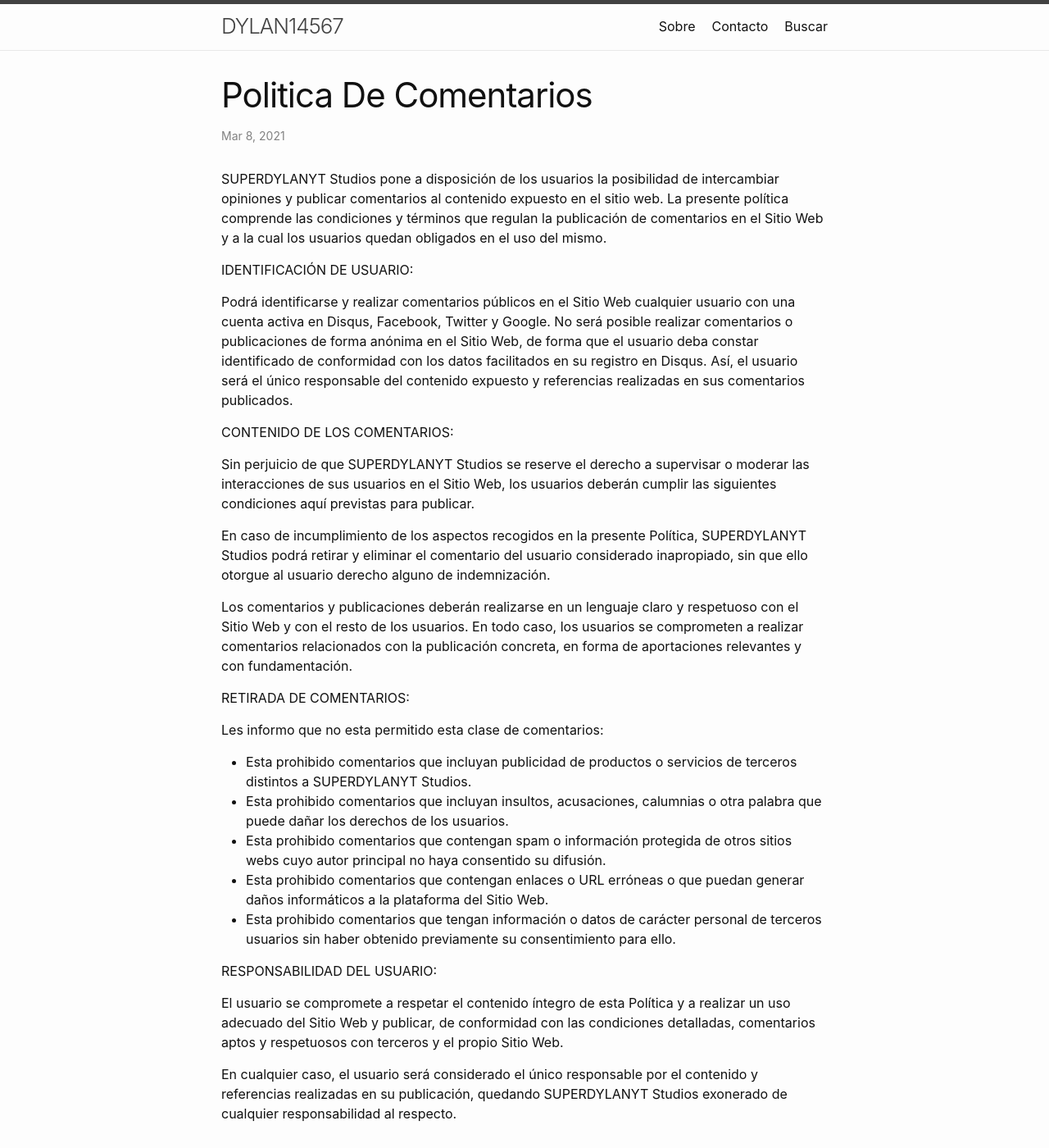
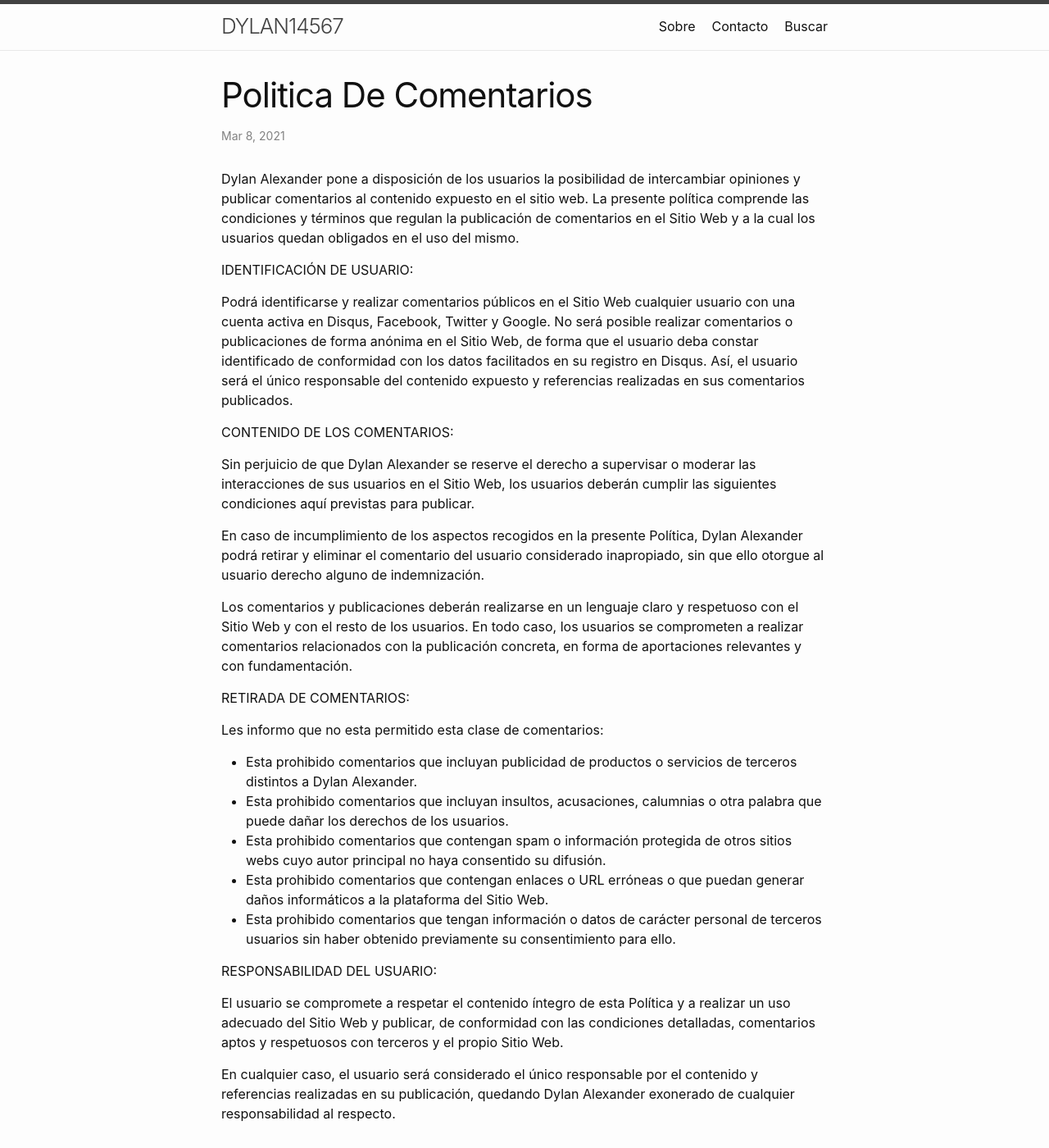
Before and after one commit to dylanmeca/dylanmeca.github.io, a Jekyll site: the page built from _posts/2021-03-08-politica-de-comentarios.md, in a window 1280 px wide and 1400 px high. Shown: the whole window at 82% size. Built offline with Jekyll 4.4.1, drawn with Linux system fonts in a browser that asks for light colours; a script that is not in the unit is left out; comment, search, counter and statistics services are not loaded.

Commit message:
Update 2021-03-08-politica-de-comentarios.md

```diff
--- a/_posts/2021-03-08-politica-de-comentarios.md
+++ b/_posts/2021-03-08-politica-de-comentarios.md
@@ -2,7 +2,7 @@
 layout: post1
 ---
 
-SUPERDYLANYT Studios pone a disposición de los usuarios la posibilidad de intercambiar opiniones y publicar comentarios al contenido expuesto en el sitio web.
+Dylan Alexander pone a disposición de los usuarios la posibilidad de intercambiar opiniones y publicar comentarios al contenido expuesto en el sitio web.
 La presente política comprende las condiciones y términos que regulan la publicación de comentarios en el Sitio Web y a la cual los usuarios quedan obligados en el uso del mismo.
 
 IDENTIFICACIÓN DE USUARIO:
@@ -13,9 +13,9 @@
 
 CONTENIDO DE LOS COMENTARIOS:
 
-Sin perjuicio de que SUPERDYLANYT Studios se reserve el derecho a supervisar o moderar las interacciones de sus usuarios en el Sitio Web, los usuarios deberán cumplir las siguientes condiciones aquí previstas para publicar.
+Sin perjuicio de que Dylan Alexander se reserve el derecho a supervisar o moderar las interacciones de sus usuarios en el Sitio Web, los usuarios deberán cumplir las siguientes condiciones aquí previstas para publicar.
 
-En caso de incumplimiento de los aspectos recogidos en la presente Política, SUPERDYLANYT Studios podrá retirar y eliminar el comentario del usuario considerado inapropiado, sin que ello otorgue al usuario derecho alguno de indemnización.
+En caso de incumplimiento de los aspectos recogidos en la presente Política, Dylan Alexander podrá retirar y eliminar el comentario del usuario considerado inapropiado, sin que ello otorgue al usuario derecho alguno de indemnización.
 
 Los comentarios y publicaciones deberán realizarse en un lenguaje claro y respetuoso con el Sitio Web y con el resto de los usuarios. En todo caso, los usuarios se comprometen a realizar comentarios relacionados con la publicación concreta, en forma de aportaciones relevantes y con fundamentación.
 
@@ -23,7 +23,7 @@
 
 Les informo que no esta permitido esta clase de comentarios:
 
-* Esta prohibido comentarios que incluyan publicidad de productos o servicios de terceros distintos a SUPERDYLANYT Studios.
+* Esta prohibido comentarios que incluyan publicidad de productos o servicios de terceros distintos a Dylan Alexander.
 * Esta prohibido comentarios que incluyan insultos, acusaciones, calumnias o otra palabra que puede dañar los derechos de los usuarios.
 * Esta prohibido comentarios que contengan spam o información protegida de otros sitios webs cuyo autor principal no haya consentido su difusión.
 * Esta prohibido comentarios que contengan enlaces o URL erróneas o que puedan generar daños informáticos a la plataforma del Sitio Web.
@@ -33,4 +33,4 @@
 
 El usuario se compromete a respetar el contenido íntegro de esta Política y a realizar un uso adecuado del Sitio Web y publicar, de conformidad con las condiciones detalladas, comentarios aptos y respetuosos con terceros y el propio Sitio Web.
 
-En cualquier caso, el usuario será considerado el único responsable por el contenido y referencias realizadas en su publicación, quedando SUPERDYLANYT Studios exonerado de cualquier responsabilidad al respecto.
+En cualquier caso, el usuario será considerado el único responsable por el contenido y referencias realizadas en su publicación, quedando Dylan Alexander exonerado de cualquier responsabilidad al respecto.
```
